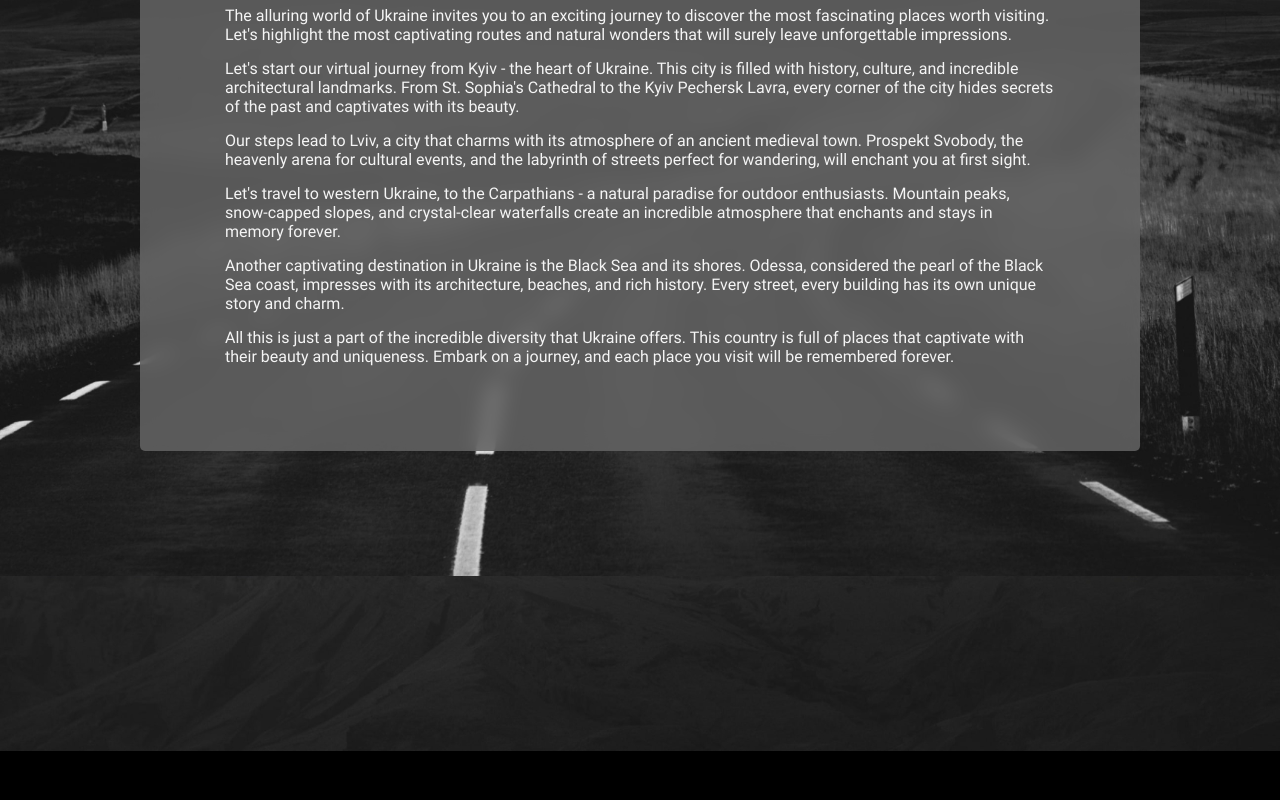
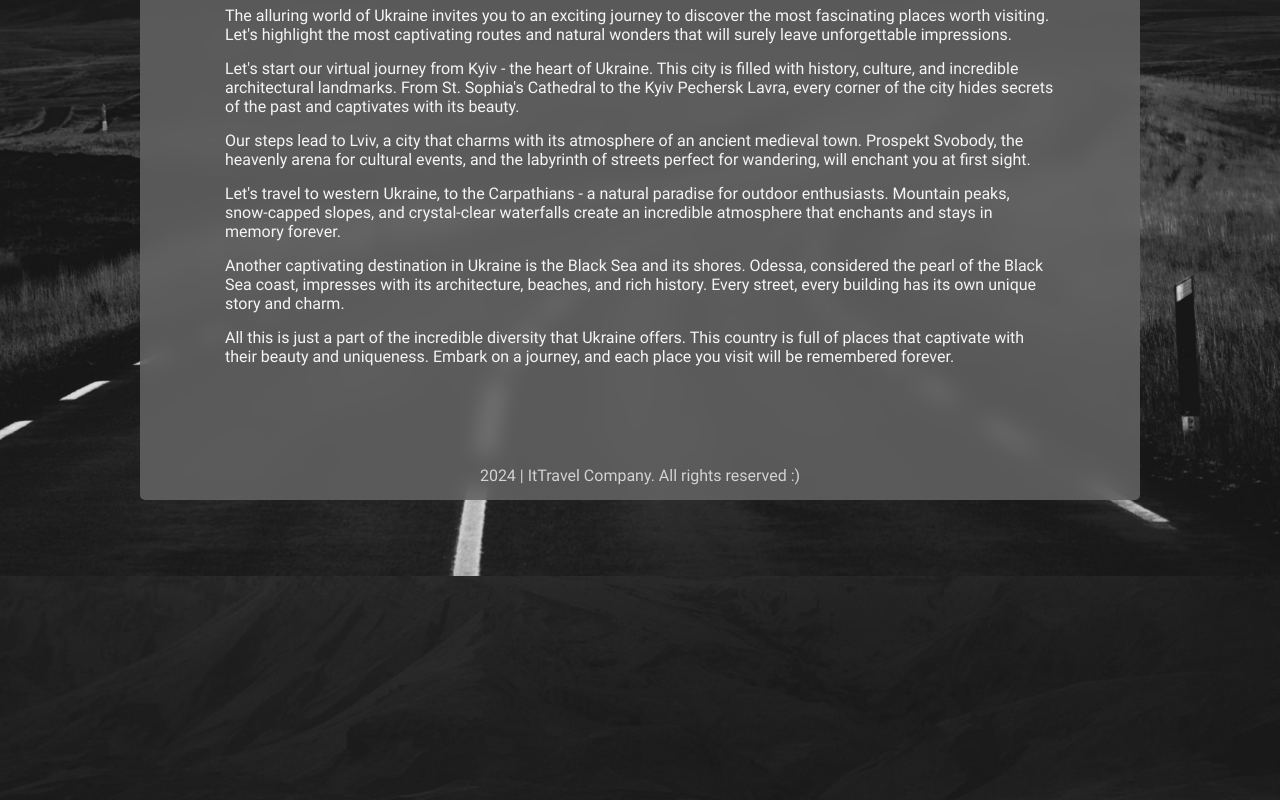
Before and after one commit to evilxgenius/06-travel-agency, a plain HTML site: page index.html in a window 1280 px wide. Shown: the part 1024-1824 px from the top of the page. Before the commit the page ends 1775 px from the top, so only its background shows below. Drawn offline with Linux system fonts and the light colour scheme.

Commit message:
added footer

```diff
--- a/css/style.scss
+++ b/css/style.scss
@@ -31,7 +31,6 @@
     border-radius: 5px;
     background-color: rgba(100, 100, 100, 0.85);
     backdrop-filter: blur(10px);
-    font-family: 'Roboto', sans-serif;
     color: whitesmoke;
 }
 
@@ -125,3 +124,13 @@ main {
         }
     }
 }
+
+.footer {
+    padding: 15px;
+    display: flex;
+    justify-content: center;
+
+    &__text {
+        color: lightgray;
+    }
+}
--- a/index.html
+++ b/index.html
@@ -36,6 +36,9 @@
         </article>
     </main>
     <footer class="footer">
+        <span class="footer__text">
+            2024 | ItTravel Company. All rights reserved :)
+        </span>
     </footer>
 </div>
 
```
Also changed, not shown: css/style.css, 1 other file.
